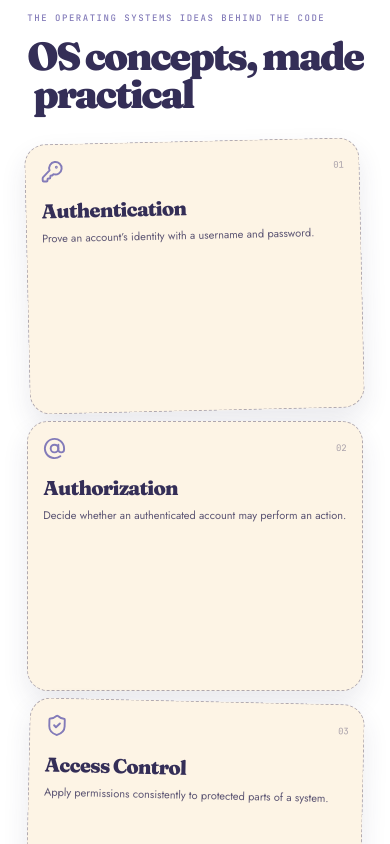
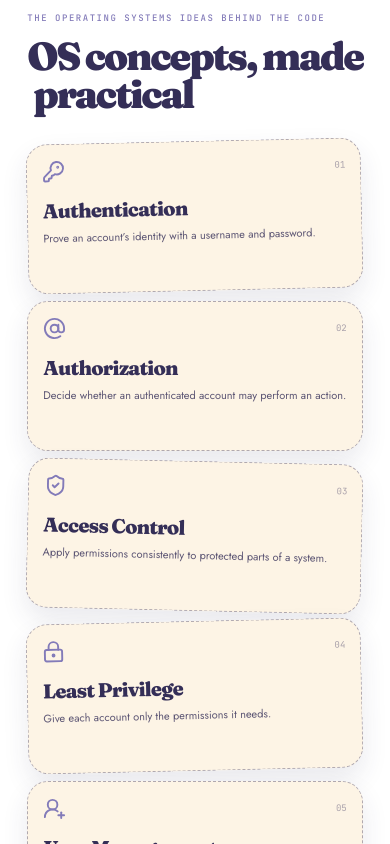
Before and after one commit to jananiravindran07/os, a React (Vite) app in the folder website/: page / in a window 390 px wide. Shown: the part 10820-11664 px from the top of the page. Built offline with nearby package versions, Linux system fonts and the light colour scheme; no server answers.

Commit message:
Simplify OS concepts cards without hidden expansion

```diff
--- a/website/src/App.css
+++ b/website/src/App.css
@@ -211,18 +211,12 @@
 .os-section { background: var(--white); color: var(--indigo); }
 .os-section::before { content: ""; position: absolute; top: -1px; left: 0; right: 0; height: 18px; background: radial-gradient(17px 12px at 17px 0, transparent 98%, var(--cream) 103%) 0 0 / 34px 18px repeat-x; }
 .os-concept-grid { display: grid; grid-template-columns: repeat(4,minmax(0,1fr)); gap: 15px; margin-top: 38px; }
-.os-card { min-height: 290px; position: relative; display: flex; flex-direction: column; align-items: flex-start; transform: rotate(var(--os-turn)); border: 1.5px dashed rgba(52,46,87,.38); border-radius: 21px; padding: 19px; background: var(--cream); box-shadow: 0 12px 26px rgba(52,46,87,.1); transition: transform .22s, box-shadow .22s; }
-.os-card:hover,.os-card:focus-within,.os-card.is-expanded { z-index: 1; transform: translateY(-5px) rotate(0); box-shadow: 0 19px 35px rgba(52,46,87,.18); }
+.os-card { min-height: 190px; position: relative; display: flex; flex-direction: column; align-items: flex-start; transform: rotate(var(--os-turn)); border: 1.5px dashed rgba(52,46,87,.38); border-radius: 21px; padding: 19px; background: var(--cream); box-shadow: 0 12px 26px rgba(52,46,87,.1); transition: transform .22s, box-shadow .22s; }
+.os-card:hover,.os-card:focus-within { z-index: 1; transform: translateY(-5px) rotate(0); box-shadow: 0 19px 35px rgba(52,46,87,.18); }
 .os-card-mark { width: 100%; display: flex; align-items: center; justify-content: space-between; color: var(--periwinkle); }
 .os-card-mark span { color: rgba(52,46,87,.42); font: 400 9px/1 var(--mono); }
 .os-card-title { margin: 18px 0 0; color: var(--indigo); font: 850 23px/1 var(--display); letter-spacing: -.04em; }
-.os-description { margin: 9px 0 13px; color: rgba(52,46,87,.8); font-size: 12px; line-height: 1.5; }
-.in-project { width: 100%; margin-top: auto; border-top: 1px solid rgba(52,46,87,.16); padding-top: 10px; opacity: .2; transform: translateY(5px); transition: opacity .2s, transform .2s; }
-.os-card:hover .in-project,.os-card:focus-within .in-project,.os-card.is-expanded .in-project { opacity: 1; transform: translateY(0); }
-.in-project b { color: var(--periwinkle); font: 600 8px/1 var(--mono); letter-spacing: .08em; }
-.in-project p { margin: 5px 0 0; font-size: 10px; line-height: 1.45; }
-.os-toggle { display: inline-flex; align-items: center; gap: 5px; margin-top: 11px; border: 0; padding: 0; background: none; color: var(--indigo); font-size: 9px; cursor: pointer; }
-.os-card.is-expanded .os-toggle svg { transform: rotate(180deg); }
+.os-description { margin: 9px 0 0; color: rgba(52,46,87,.8); font-size: 12px; line-height: 1.5; }
 
 .site-footer { position: relative; overflow: hidden; min-height: 285px; padding: 87px 7vw 50px; background: var(--indigo); color: var(--cream); text-align: center; }
 .site-footer::before { content: ""; position: absolute; top: -1px; left: 0; right: 0; height: 18px; background: radial-gradient(17px 12px at 17px 0, transparent 98%, var(--cream) 103%) 0 0 / 34px 18px repeat-x; }
@@ -326,10 +320,9 @@
   .architecture-item { gap: 6px; }
   .architecture-item>span { padding: 8px 10px; font-size: 9px; }
   .os-concept-grid { gap: 10px; margin-top: 27px; }
-  .os-card { min-height: 300px; padding: 15px; }
+  .os-card { min-height: 160px; padding: 15px; }
   .os-card-title { font-size: 20px; }
   .os-description { font-size: 11px; }
-  .in-project p { font-size: 9px; }
   .site-footer { min-height: 250px; padding: 76px 7vw 42px; }
   .footer-tagline { font-size: 9px; letter-spacing: .17em; }
 }
@@ -346,6 +339,6 @@
   .feature-grid, .feature-grid-security, .feature-grid-password-security { grid-template-columns: 1fr; }
   .feature-card { min-height: 152px; }
   .os-concept-grid { grid-template-columns: 1fr; }
-  .os-card { min-height: 270px; }
+  .os-card { min-height: 150px; }
   .access-examples { grid-template-columns: 1fr; }
 }
```
